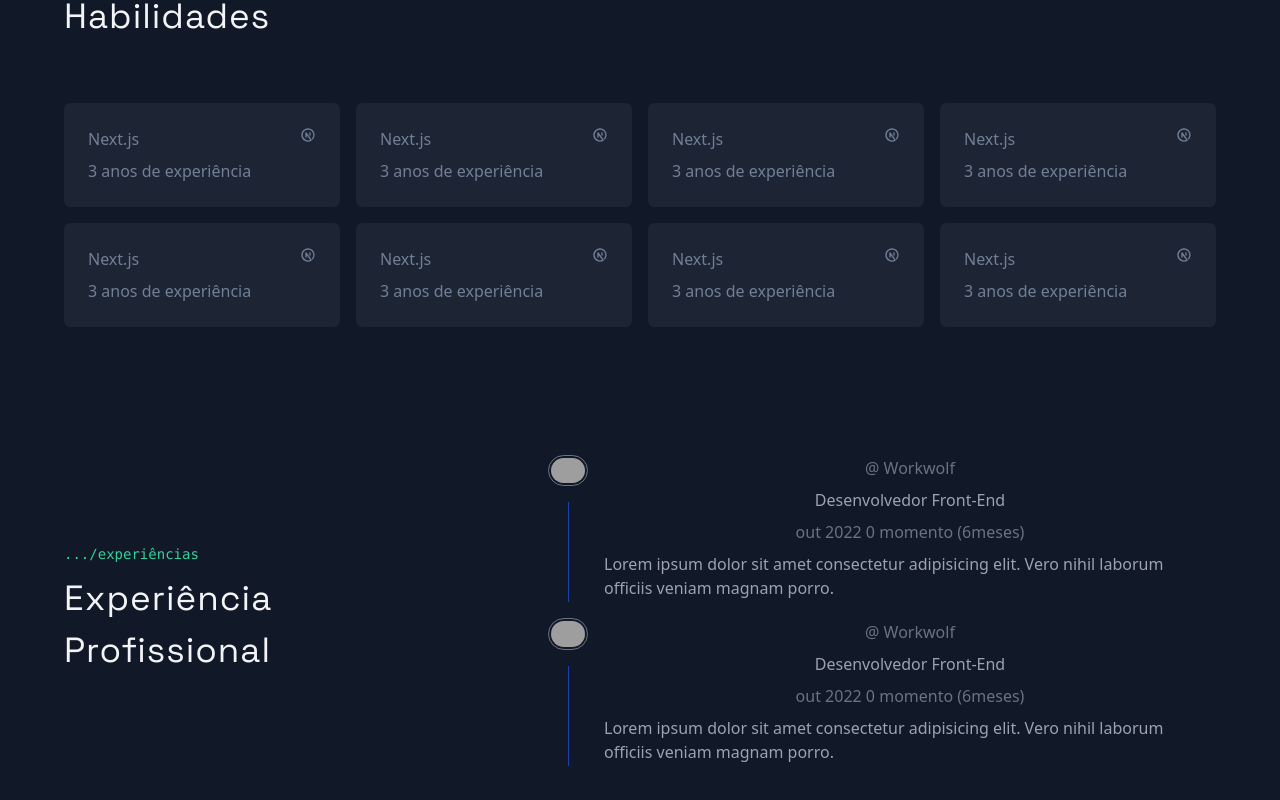
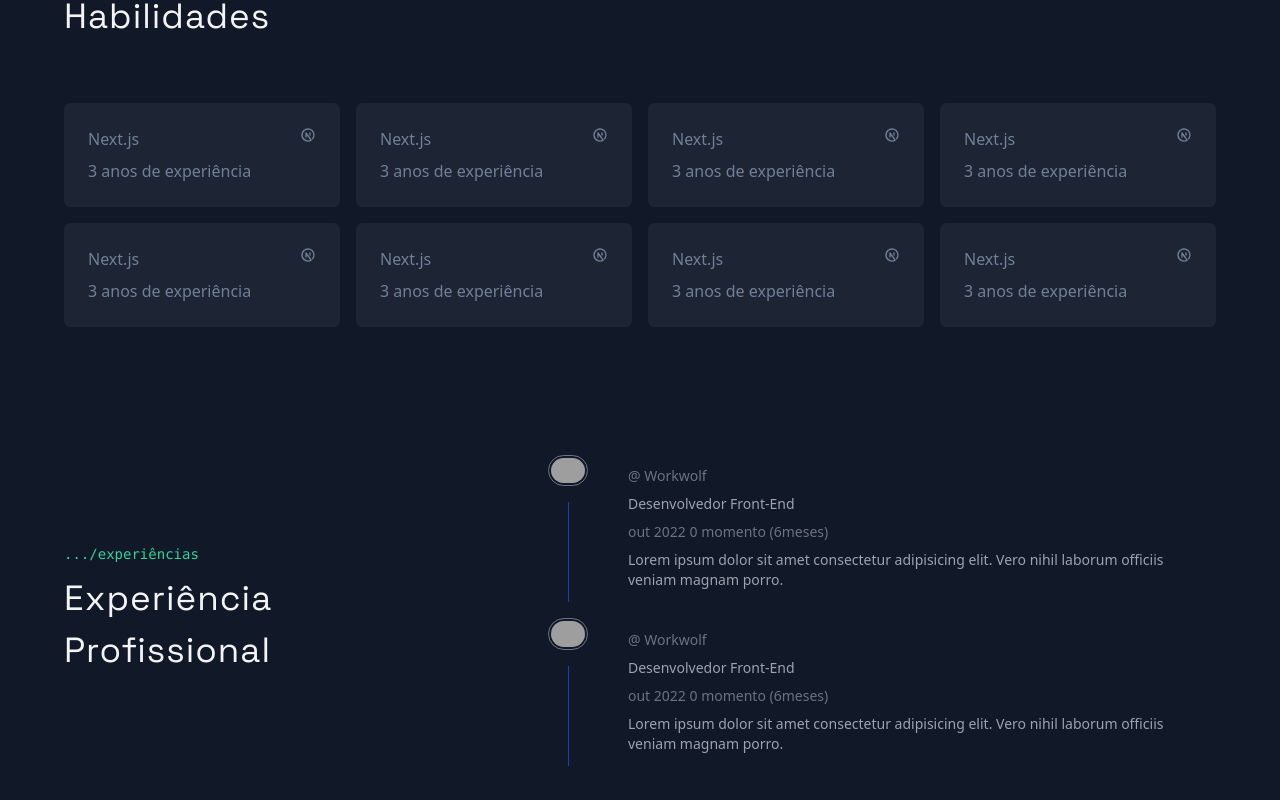
Before and after one commit to ziembick/ziembick-portfolio, a Next.js app: page / in a window 1280 px wide. Shown: the part 1225-2025 px from the top of the page. Built offline with nearby package versions, Linux system fonts and the light colour scheme; grey boxes are pictures that could not be loaded.

Commit message:
work exp

```diff
--- a/src/app/components/pages/home/work-experience/experience-item.tsx
+++ b/src/app/components/pages/home/work-experience/experience-item.tsx
@@ -17,7 +17,7 @@ export const ExperienceItem = () => {
         </div>
         <div className="w-[1px] h-[100px] bg-blue-800"></div>
       </div>
-      <div className="flex flex-col gap-2 text-sm sm:text-base">
+      <div className="text-container container sm:text-base">
         <a
           href="https://www.linkedin.com/company/workwolf"
           target="_blank"
--- a/src/app/components/pages/home/work-experience/experience.sass
+++ b/src/app/components/pages/home/work-experience/experience.sass
@@ -8,3 +8,12 @@
   display: flex
   flex-direction: column
   gap: 1rem
+
+
+.text-container
+  display: flex
+  flex-direction: column
+  gap: 0.5rem
+  font-size: 0.875rem
+  line-height: 1.25rem
+  align-items: flex-start
```
